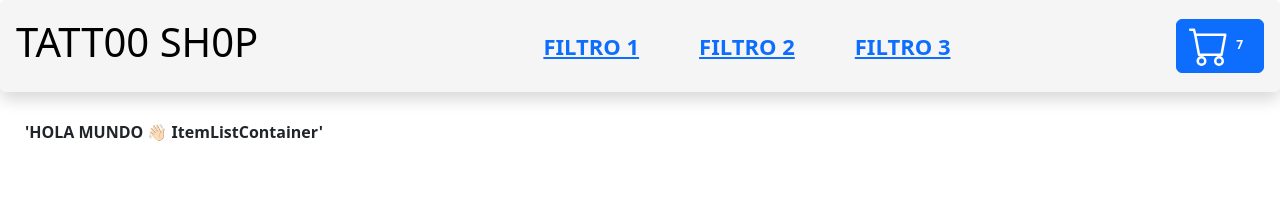
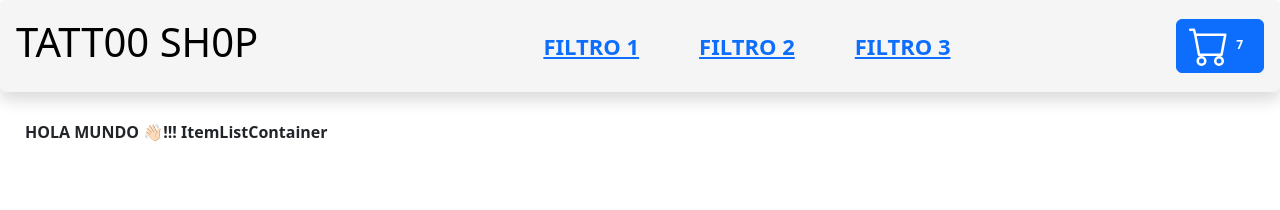
Before and after one commit to juanmusante/tienda-maquinas-react, a React (Create React App) app: page / in a window 1280 px wide. Shown: the top 210 px of the page. Built offline with nearby package versions, Linux system fonts and the light colour scheme.

Commit message:
Arreglos en el CartWidget y llamado mediante prop del ItemListContainer

```diff
--- a/src/App.js
+++ b/src/App.js
@@ -1,13 +1,12 @@
 import './App.css';
 import NavBar from './components/NavBar.js';
-
 import ItemListContainer from './components/ItemListContainer.js';
 
 function App() {
   return (
     <div className="App">
       <NavBar />
-      <ItemListContainer />
+      <ItemListContainer saludo = "HOLA MUNDO 👋🏻!!! ItemListContainer"/>
     </div>
   );
 }
--- a/src/components/CartWidget.js
+++ b/src/components/CartWidget.js
@@ -1,10 +1,11 @@
 import 'bootstrap/dist/css/bootstrap.min.css';
-import IconoCarrito from './IconoCarrito.js';
 
 const CartWidget = () => {
     return (
         <button type="button" class="btn btn-primary">
-            <IconoCarrito />
+            <svg xmlns="http://www.w3.org/2000/svg" width="40" height="40" fill="currentColor" className="bi bi-cart" viewBox="0 0 16 16">
+                <path d="M0 1.5A.5.5 0 0 1 .5 1H2a.5.5 0 0 1 .485.379L2.89 3H14.5a.5.5 0 0 1 .491.592l-1.5 8A.5.5 0 0 1 13 12H4a.5.5 0 0 1-.491-.408L2.01 3.607 1.61 2H.5a.5.5 0 0 1-.5-.5zM3.102 4l1.313 7h8.17l1.313-7H3.102zM5 12a2 2 0 1 0 0 4 2 2 0 0 0 0-4zm7 0a2 2 0 1 0 0 4 2 2 0 0 0 0-4zm-7 1a1 1 0 1 1 0 2 1 1 0 0 1 0-2zm7 0a1 1 0 1 1 0 2 1 1 0 0 1 0-2z"/>
+            </svg>
             <span class="badge  badge-light">7</span>
         </button>
     );
--- a/src/components/IconoCarrito.js
+++ /dev/null
@@ -1,9 +0,0 @@
-const IconoCarrito = () => {
-    return (
-        <svg xmlns="http://www.w3.org/2000/svg" width="40" height="40" fill="currentColor" className="bi bi-cart" viewBox="0 0 16 16">
-            <path d="M0 1.5A.5.5 0 0 1 .5 1H2a.5.5 0 0 1 .485.379L2.89 3H14.5a.5.5 0 0 1 .491.592l-1.5 8A.5.5 0 0 1 13 12H4a.5.5 0 0 1-.491-.408L2.01 3.607 1.61 2H.5a.5.5 0 0 1-.5-.5zM3.102 4l1.313 7h8.17l1.313-7H3.102zM5 12a2 2 0 1 0 0 4 2 2 0 0 0 0-4zm7 0a2 2 0 1 0 0 4 2 2 0 0 0 0-4zm-7 1a1 1 0 1 1 0 2 1 1 0 0 1 0-2zm7 0a1 1 0 1 1 0 2 1 1 0 0 1 0-2z"/>
-        </svg>
-    );
-}
-
-export default IconoCarrito;
--- a/src/components/ItemListContainer.js
+++ b/src/components/ItemListContainer.js
@@ -1,6 +1,6 @@
-const ItemListContainer = () => {
+const ItemListContainer = ({saludo}) => {
     return (
-        <div className="ItemListContainer"> 'HOLA MUNDO 👋🏻 ItemListContainer' </div>
+        <div className="ItemListContainer">{saludo}</div>
     );
 }
 
```
